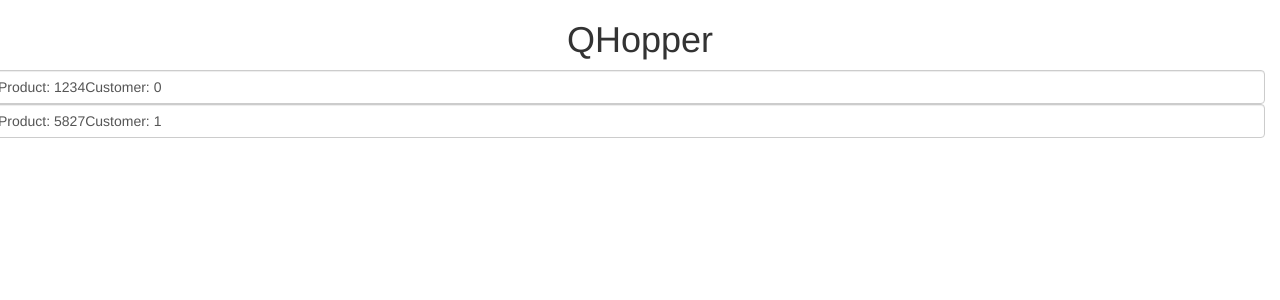
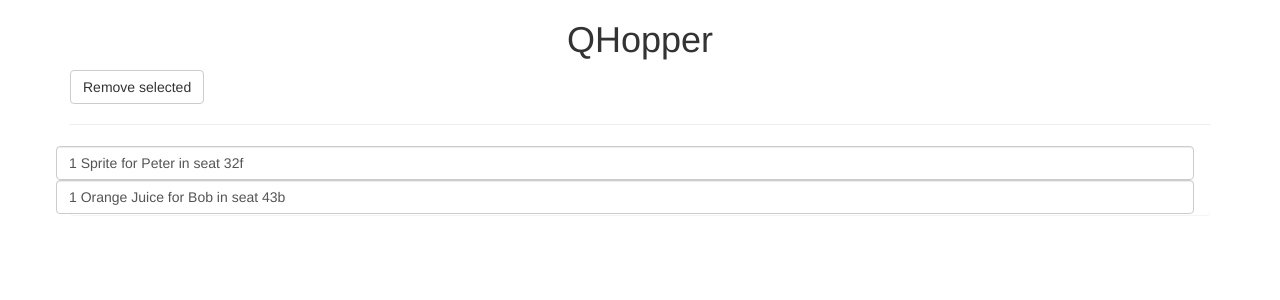
Before and after one commit to benjmo/PythonOnAPlane, a Flask app: page /crew in a window 1280 px wide. Shown: the top 300 px of the page. Run offline with Flask 2, Linux system fonts and the light colour scheme; some libraries are stand-ins or nearby versions.

Commit message:
added selection/deletion for crew

```diff
--- a/app.py
+++ b/app.py
@@ -15,9 +15,15 @@ def crew_view():
 def page_not_found(e):
     return render_template('404.html'), 404
 
-@app.route('/get_services', methods=['GET'])
+@app.route('/get_orders', methods=['GET'])
 def get_services():
-    return jsonify({'services': services})
+    orders = list();
+    for order in services:
+        orders.append({
+            "product" : products[order['product-id']],
+            "customer" : customers[order['customer-id']]
+        })
+    return jsonify({'orders': orders})
 
 @app.route('/get_products', methods=['GET'])
 def get_products():
--- /dev/null
+++ b/static/css/crew.css
@@ -0,0 +1,3 @@
+.inProgress {
+    background-color:#DDDDDD!important;
+}
--- a/static/js/crew.js
+++ b/static/js/crew.js
@@ -1,11 +1,18 @@
 loadServices();
 
+$("#removeButton").click(function() {
+  $(".inProgress").each(function() {
+    // TODO: call remove_order when it's implemented.
+    this.remove();
+  })
+});
+
 function loadServices() {
-  $.get("/get_services")
+  $.get("/get_orders")
     .done(function(data) {
       $("#orders").empty();
-      for (var order in data['services']) {
-        var orderRow = createNewOrder(data['services'][order]);
+      for (var order in data['orders']) {
+        var orderRow = createNewOrder(data['orders'][order]);
         $("#orders").append(orderRow);
       }
     })
@@ -16,7 +23,14 @@ function loadServices() {
 
 function createNewOrder(orderData) {
   console.log(orderData);
-  var order = $("<div>").append("Product: " + orderData['product-id'] + "Customer: " + orderData['customer-id']);
+  var product = orderData['product'];
+  var customer = orderData['customer'];
+  var order = $("<div>");
+  order.append("1 " + product['name'] + " for " + customer['name'] +
+                " in seat " + customer['row_number'] + customer['seat_letter']);
   order.attr('class', "row form-control");
+  order.click(function(a, b) {
+    $(this).toggleClass("inProgress");
+  })
   return order;
 }
--- a/templates/crew.html
+++ b/templates/crew.html
@@ -12,6 +12,7 @@
 
     <link rel="stylesheet" href="{{url_for('static', filename='css/normalize.css')}}">
     <link rel="stylesheet" href="{{url_for('static', filename='css/main.css')}}">
+    <link rel="stylesheet" href="{{url_for('static', filename='css/crew.css')}}">
     <script src="{{url_for('static', filename='js/vendor/modernizr-2.8.3.min.js')}}"></script>
     <link rel="stylesheet" href="https://maxcdn.bootstrapcdn.com/bootstrap/3.3.7/css/bootstrap.min.css">
   </head>
@@ -22,9 +23,14 @@
 
     <h1><center>QHopper</center></h1>
 
-    <div id="orders">
+    <div class="container">
+        <div class="row"><div class="col-md-4 col-xs-8">
+            <button class="btn btn-default" id="removeButton">Remove selected</button>
+        </div></div>
+        <hr>
+        <div class="panel" id="orders">
+        </div>
     </div>
-
     <script src="https://code.jquery.com/jquery-1.12.0.min.js"></script>
     <script src="https://maxcdn.bootstrapcdn.com/bootstrap/3.3.7/js/bootstrap.min.js"></script>
     <script>window.jQuery || document.write('<script src="/static/js/vendor/jquery-1.12.0.min.js"><\/script>')</script>
--- a/values.py
+++ b/values.py
@@ -1,10 +1,10 @@
 services = [
     {
-        'product-id': 1234,
+        'product-id': 1,
 		'customer-id': 0
     },
     {
-        'product-id': 5827,
+        'product-id': 3,
 		'customer-id': 1
     }
 ]
```
